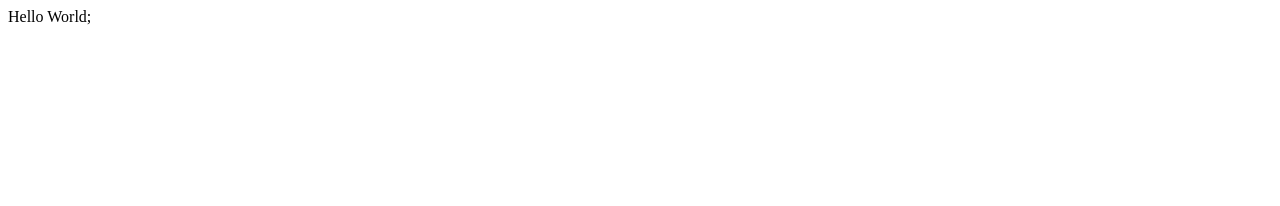
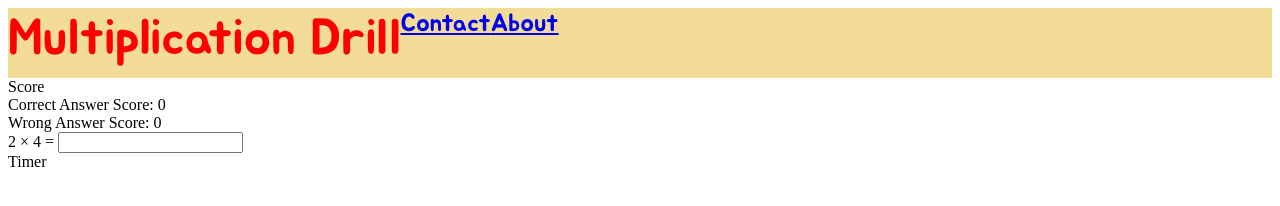
Before and after one commit to az9222/math-drill, a plain HTML site: page index.html in a window 1280 px wide. Drawn offline with nearby package versions, Linux system fonts and the light colour scheme.

Commit message:
Completed scorekeeper, equation randomizer

```diff
--- a/index.html
+++ b/index.html
@@ -5,11 +5,30 @@
     <meta name="viewport" content="width=device-width, initial-scale=1.0">
     <meta http-equiv="X-UA-Compatible" content="ie=edge">
     <link rel="stylesheet" href="style.css">
-    <title>Document</title>
+    <link href="https://fonts.googleapis.com/css?family=Jua" rel="stylesheet">
+    <title>Multiplication Drill</title>
 </head>
 <body>
-    Hello World;
+<div class="container">
+
+    <div class="header">
+            <div class="title">Multiplication Drill</div>
+            <a href="#" class="contact">Contact</a>
+            <a href="#" class="about">About</a>
+    </div>
+
+    <footer>
+        <div class="Test">Score</div>
+        <div class="correctText">Correct Answer Score: <span id="correctSpan">0</span></div>
+        <div class="wrongText">Wrong Answer Score: <span id="wrongSpan">0</span></div>
+    </footer>
+
+   <span class="numberOne"></span> × <span class="numberTwo"></span> = <input type="text" id="input"/>
+
+    <div class="sidebar">Timer</div>
+</div>
 </body>
+
 <script src="https://ajax.googleapis.com/ajax/libs/jquery/3.3.1/jquery.min.js"></script>
 <script src="script.js"></script>
 </html>
--- a/script.js
+++ b/script.js
@@ -0,0 +1,42 @@
+$(document).ready(function(){
+    var numOne = "";
+    var numTwo = "";
+    var correctScore = 0;
+    var wrongScore = 0;
+    $(document).keypress(function(e){
+        if (e.which === 13) { //13 is the enter key
+            checkProblem();
+        }
+    })
+
+    function randomNum () {
+        return Math.floor(Math.random()*10);
+    }
+
+    function newProblem () {
+        numOne = randomNum();
+        numTwo = randomNum();
+        $(".numberOne").html(numOne);
+        $(".numberTwo").html(numTwo);
+    }
+
+    function checkProblem () {
+        var rightAnswer = numOne * numTwo;
+        var inputAnswer = $("#input").val();
+        if (Number.parseFloat(inputAnswer) === rightAnswer) {
+            correctScore++;
+            $("#correctSpan").html(correctScore);
+        } else {
+            wrongScore++;
+            $("#wrongSpan").html(wrongScore);
+        }
+        newProblem();
+        $("#input").val("");
+    }
+
+    function startTimer(duration, display) {
+    }
+
+
+    newProblem();
+})
--- a/style.css
+++ b/style.css
@@ -0,0 +1,35 @@
+* {
+    box-sizing: border-box;
+}
+
+.title {
+    font-family: 'Jua', sans-serif;
+    font-size: 50px;
+    color: red;
+}
+
+.header {
+    display: flex;
+    font-family: 'Jua', sans-serif;
+    background-color: #F2DC97;
+    height: 70px;
+}
+
+.contact {
+    display: flex;
+    font-size: 25px;
+    justify-content: flex-end;
+    font-family: 'Jua', sans-serif;
+}
+
+.about {
+    font-family: 'Jua', sans-serif;
+    font-size: 25px;
+    display: flex;
+    justify-content: flex-end;
+}
+
+.footer {
+    display: flex;
+    align-items: flex-end;
+}
```
